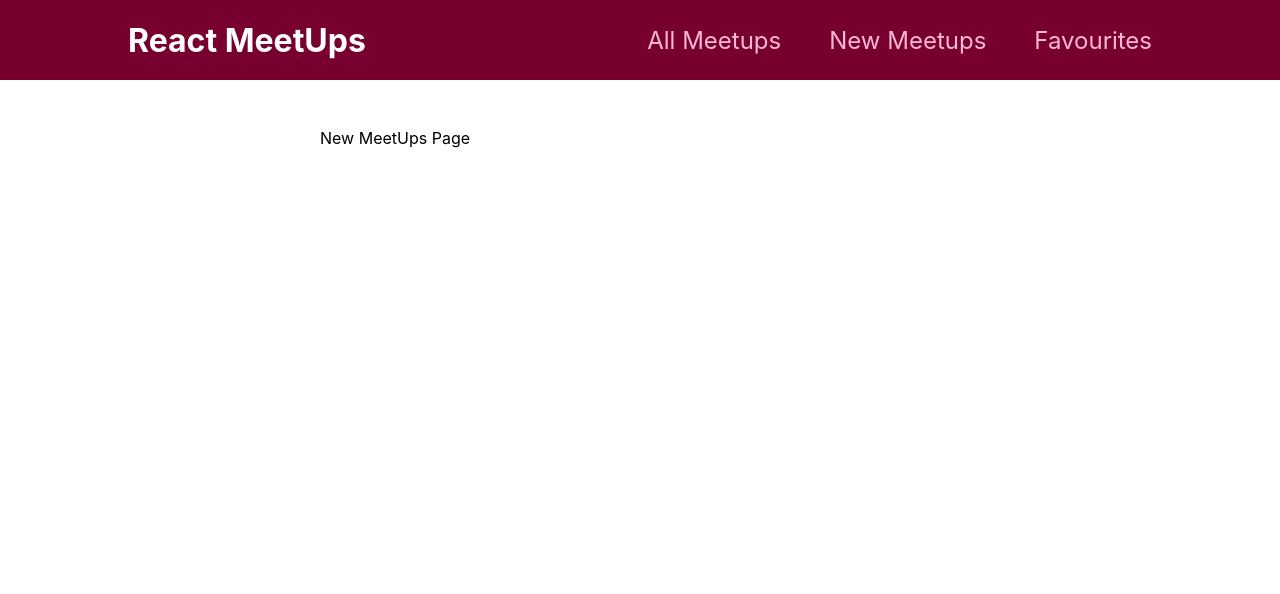
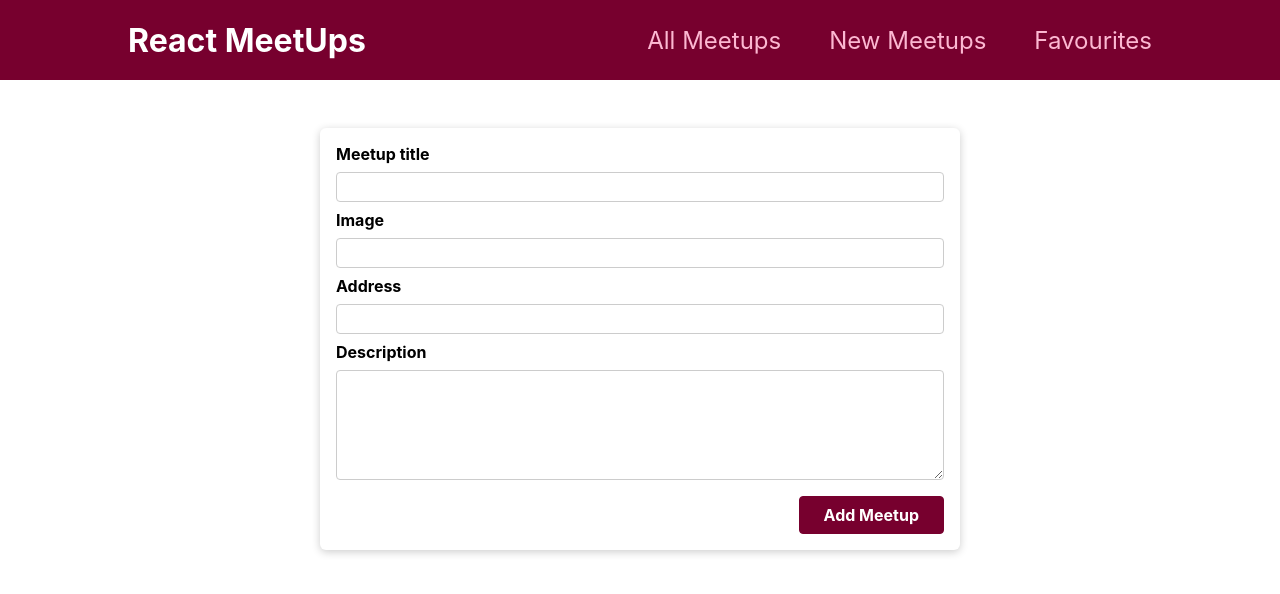
Before and after one commit to Sandu933/react-demo-app, a React (Create React App) app: page /new-meetups in a window 1280 px wide. Shown: the top 594 px of the page. Built offline with nearby package versions, Linux system fonts and the light colour scheme.

Commit message:
Create new meetup submission form

```diff
--- /dev/null
+++ b/src/components/meetups/NewMeetupForm.js
@@ -0,0 +1,34 @@
+import Card from "../ui/Card";
+import classes from "./NewMeetupForm.module.css";
+function NewMeetupForm(){
+    return(
+        <div>
+            <Card>
+                <form className={classes.form}>
+                    <div className={classes.control}>
+                        <label htmlFor="title">Meetup title</label>
+                        <input type="text" required id="title"/>
+                    </div>
+                    <div className={classes.control}>
+                        <label htmlFor="image">Image</label>
+                        <input type="url" required id="image"/>
+                    </div>
+                    <div className={classes.control}>
+                        <label htmlFor="address">Address</label>
+                        <input type="text" required id="address"/>
+                    </div>
+                    <div className={classes.control}>
+                        <label htmlFor="description">Description</label>
+                        <textarea id="description" required rows="5"/>
+                    </div>
+                    <div className={classes.actions}>
+                        <button>Add Meetup</button>
+                    </div>
+                </form>
+
+            </Card>
+        </div>
+    );
+}
+
+export default NewMeetupForm;
--- /dev/null
+++ b/src/components/meetups/NewMeetupForm.module.css
@@ -0,0 +1,45 @@
+.form {
+    padding: 1rem;
+  }
+
+  .control {
+    margin-bottom: 0.5rem;
+  }
+
+  .control label {
+    display: block;
+    font-weight: bold;
+    margin-bottom: 0.5rem;
+  }
+
+  .control input,
+  .control textarea {
+    display: block;
+    font: inherit;
+    border-radius: 4px;
+    border: 1px solid #ccc;
+    padding: 0.25rem;
+    width: 100%;
+  }
+
+  .actions {
+    margin-top: 1rem;
+    text-align: right;
+  }
+
+  .actions button {
+    font: inherit;
+    cursor: pointer;
+    background-color: #77002e;
+    color: white;
+    padding: 0.5rem 1.5rem;
+    border: 1px solid #77002e;
+    border-radius: 4px;
+    font-weight: bold;
+  }
+
+  .actions button:hover,
+  .actions button:active {
+    background-color: #a50e48;
+    border-color: #a50e48;
+  }
--- a/src/pages/NewMeetUps.js
+++ b/src/pages/NewMeetUps.js
@@ -1,6 +1,8 @@
+import NewMeetupForm from "../components/meetups/NewMeetupForm"
+
 function NewMeetUpsUpsPage(){
     return(
-        <div>New MeetUps Page</div>
+        <NewMeetupForm />
     );
 }
 
```
